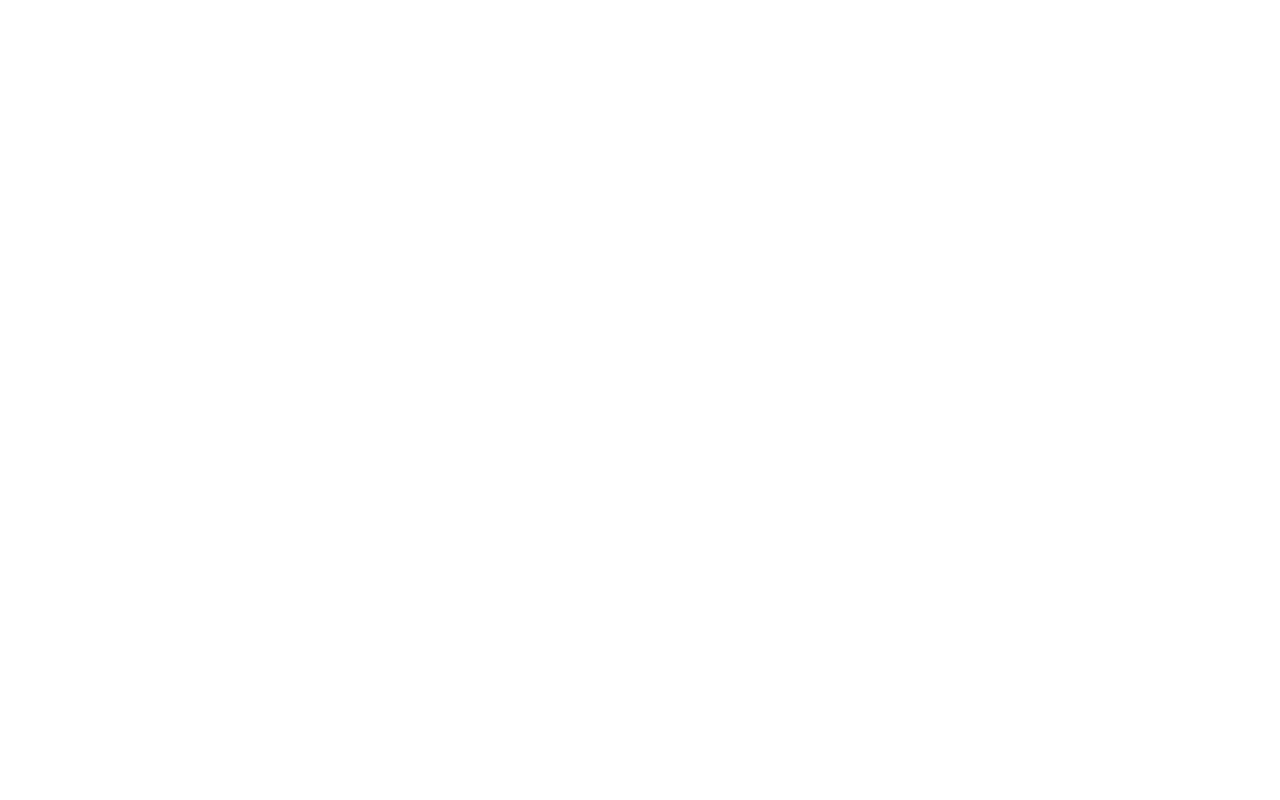
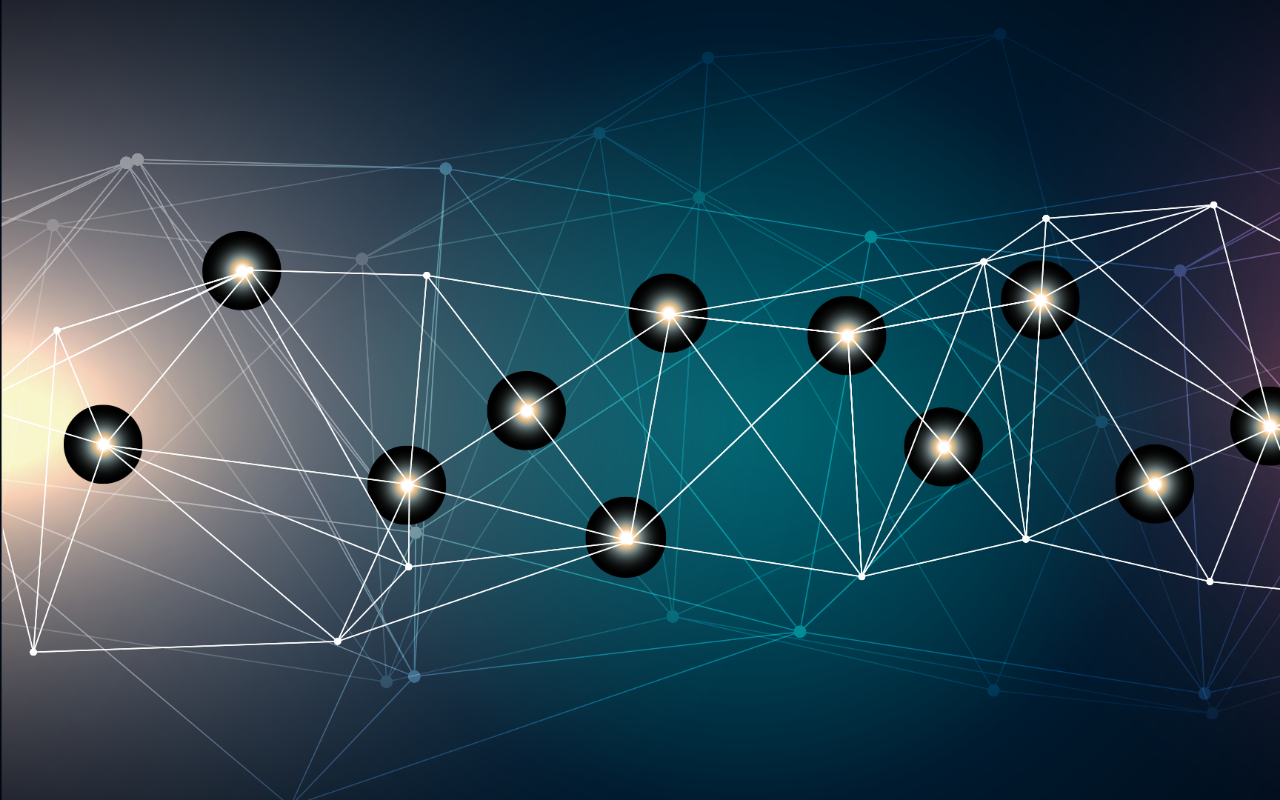
Before and after one commit to Evanior/HybLab2017, a plain HTML site: page index.html in a window 1280 px wide. Drawn offline with Linux system fonts and the light colour scheme.

Commit message:
Mise en place du fond
- Ajout des images de fond et de leurs div respectives.

```diff
--- a/CSS/style.css
+++ b/CSS/style.css
@@ -3,3 +3,21 @@
 	padding:0px;
 	box-sizing:border-box;
 }
+body {
+	background:url("../IMG/background.png") no-repeat;
+	background-size:cover;
+	position:relative;
+	width:100vw;
+	height:100vh;
+	overflow:hidden;
+}
+#network {
+	position:absolute;
+	top:0px;
+	left:0px;
+	width:100vw;
+	height:100vh;
+	overflow:hidden;
+	background:url("../IMG/network.png") no-repeat;
+	background-size:cover;
+}
--- a/index.html
+++ b/index.html
@@ -6,7 +6,9 @@
     <link rel="stylesheet" type="text/css" href="CSS/style.css"/>
 </head>
 <body>
+	<div id="network">
 
+	</div>
 	<script type="text/javascript" src="JS/jquery-3.1.1.min.js"></script>
     <script type="text/javascript" src="JS/app.js"></script>
 </body>
```
